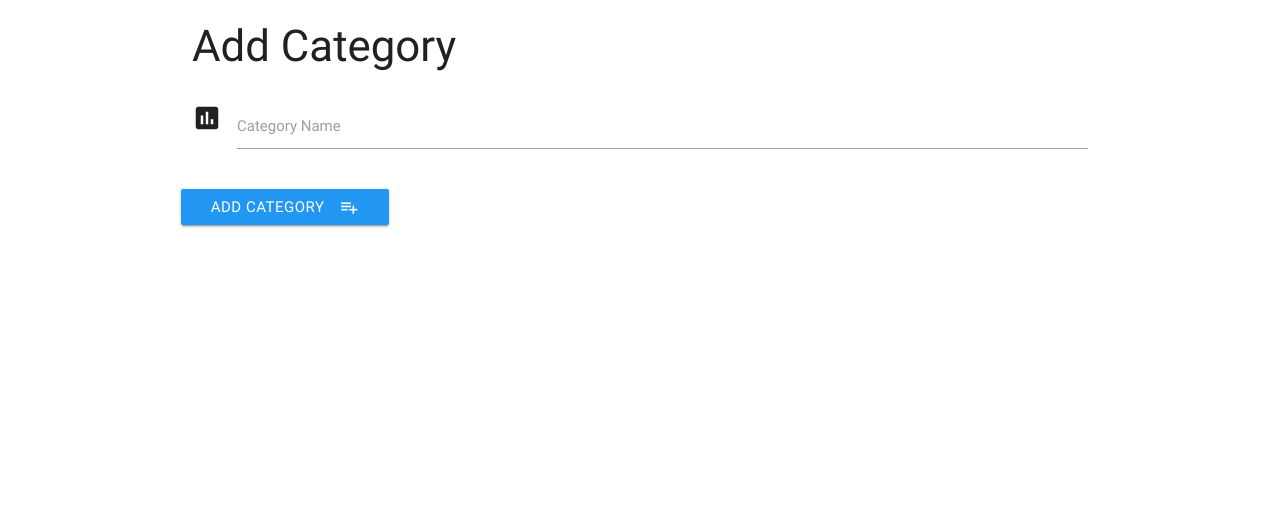
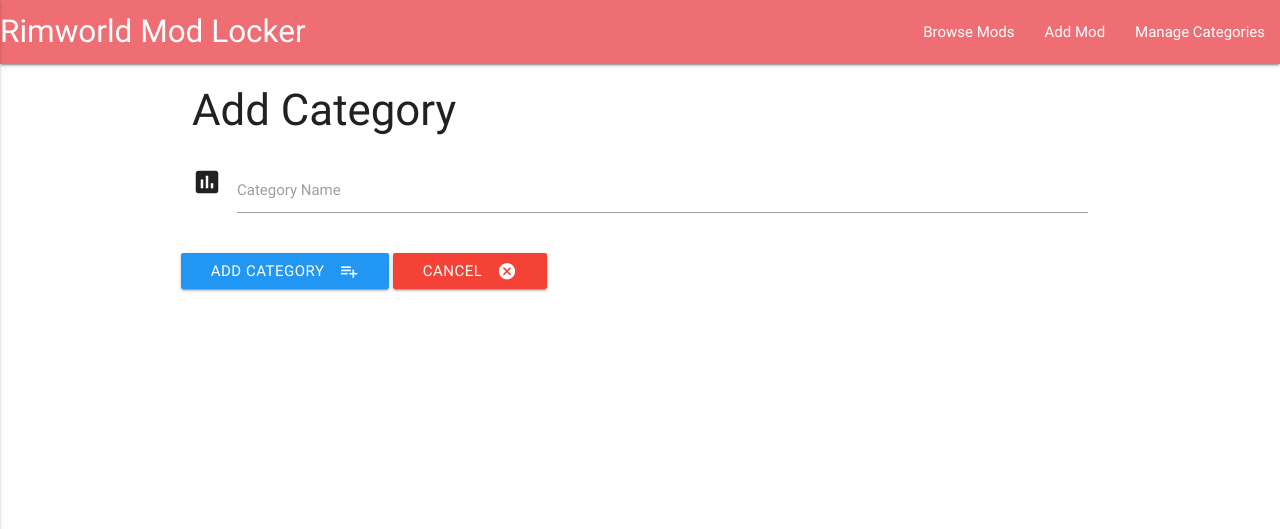
Before and after one commit to dof-bull/ci_milestone_project_3_rimworld_mod_locker, a Flask app: page /add_category in a window 1280 px wide. Shown: the top 529 px of the page. Run offline with Flask 2, Linux system fonts and the light colour scheme; some libraries are stand-ins or nearby versions.

Commit message:
Fixed delete category not functioning and added navbar

```diff
--- a/app.py
+++ b/app.py
@@ -121,7 +121,7 @@
 
 @app.route('/delete_category/<category_id>')
 def delete_category(category_id):
-    mongo.db.categories.remove({'(id': ObjectId(category_id)})
+    mongo.db.categories.remove({'_id': ObjectId(category_id)})
     return redirect(url_for('get_categories'))
 
 
--- a/templates/addcategory.html
+++ b/templates/addcategory.html
@@ -18,6 +18,9 @@
 			<button class="btn waves-effect waves-light blue" type="submit" name="action">Add Category
 			    <i class="material-icons right">playlist_add</i>
 			</button>
+
+			<!-- Cancel Button -->
+			<a href="{{url_for('get_categories')}}" class="waves-effect waves-light btn red"><i class="material-icons right">cancel</i>Cancel</a>
 		</div>
 	</form>
 </div>
--- a/templates/addmod.html
+++ b/templates/addmod.html
@@ -61,6 +61,9 @@
 			<button class="btn waves-effect waves-light blue" type="submit" name="action">Add Mod
 			    <i class="material-icons right">playlist_add</i>
 			</button>
+
+			<!-- Cancel Button -->
+			<a href="{{url_for('get_mods')}}" class="waves-effect waves-light btn red"><i class="material-icons right">cancel</i>Cancel</a>
         </div>
 	</form>
 </div>
--- a/templates/base.html
+++ b/templates/base.html
@@ -19,6 +19,28 @@
 
     </head>
     <body>
+        <header>
+
+			<!-- Nav Bar from Materialize -->
+			<nav>
+				<div class="nav-wrapper">
+					<a href="{{url_for('get_mods')}}" class="brand-logo">Rimworld Mod Locker</a>
+					<a href="#" data-activates="mobile-demo" class="button-collapse"><i class="material-icons">menu</i></a>
+					<ul id="nav-mobile" class="right hide-on-med-and-down">
+						<li><a href="{{url_for('get_mods')}}">Browse Mods</a></li>
+						<li><a href="{{url_for('add_mod')}}">Add Mod</a></li>
+						<li><a href="{{url_for('get_categories')}}">Manage Categories</a></li>
+					</ul>
+					<ul class="side-nav" id="mobile-demo">
+						<li><a href="{{url_for('get_mods')}}">Home</a></li>
+						<li><a href="{{url_for('add_mod')}}">Add Mod</a></li>
+						<li><a href="{{url_for('get_categories')}}">Manage Categories</a></li>
+					</ul>
+				</div>
+			</nav>
+
+        </header>
+
         <div class="container">
             {% block content %}{% endblock %}
 		</div>
@@ -31,8 +53,9 @@
 
         <script type="text/javascript">
             $(document).ready(function() {
-                $('.collapsible').collapsible();
-                $('select').material_select();
+				$('.collapsible').collapsible();
+				$('select').material_select();
+				$(".button-collapse").sideNav();
             });
         </script>
     </body>
--- a/templates/categories.html
+++ b/templates/categories.html
@@ -11,7 +11,7 @@
 
 				<!-- Buttons -->
                 <a href="{{ url_for('edit_category', category_id =category._id)}}" class="waves-effect waves-light btn btn_small blue">Edit</a>
-                <a href="{{ url_for('delete_category', category_id =category._id)}}" class="waves-effect waves-light btn btn_small red">Delete</a>
+				<a href="{{url_for('delete_category', category_id=category._id)}}" class="waves-effect waves-light btn btn_small red">Delete</a>
 
 				<!-- Category Names -->
                 <div class="mod_header col s9">
```
